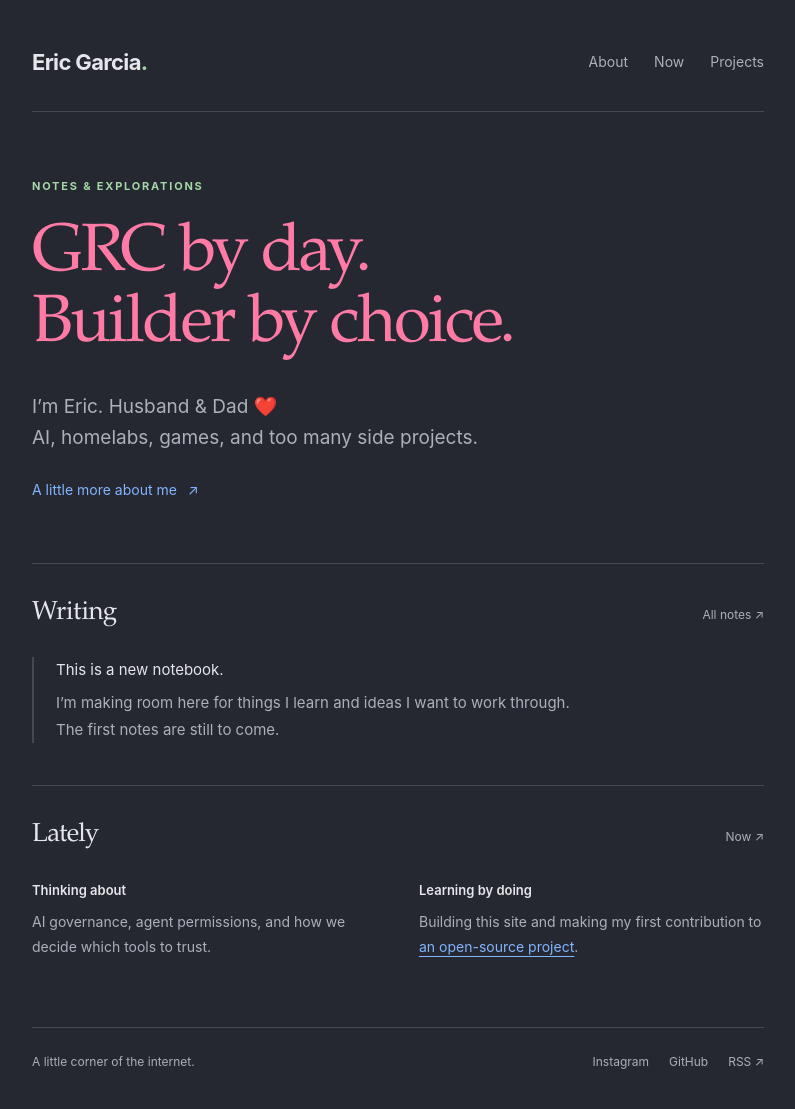
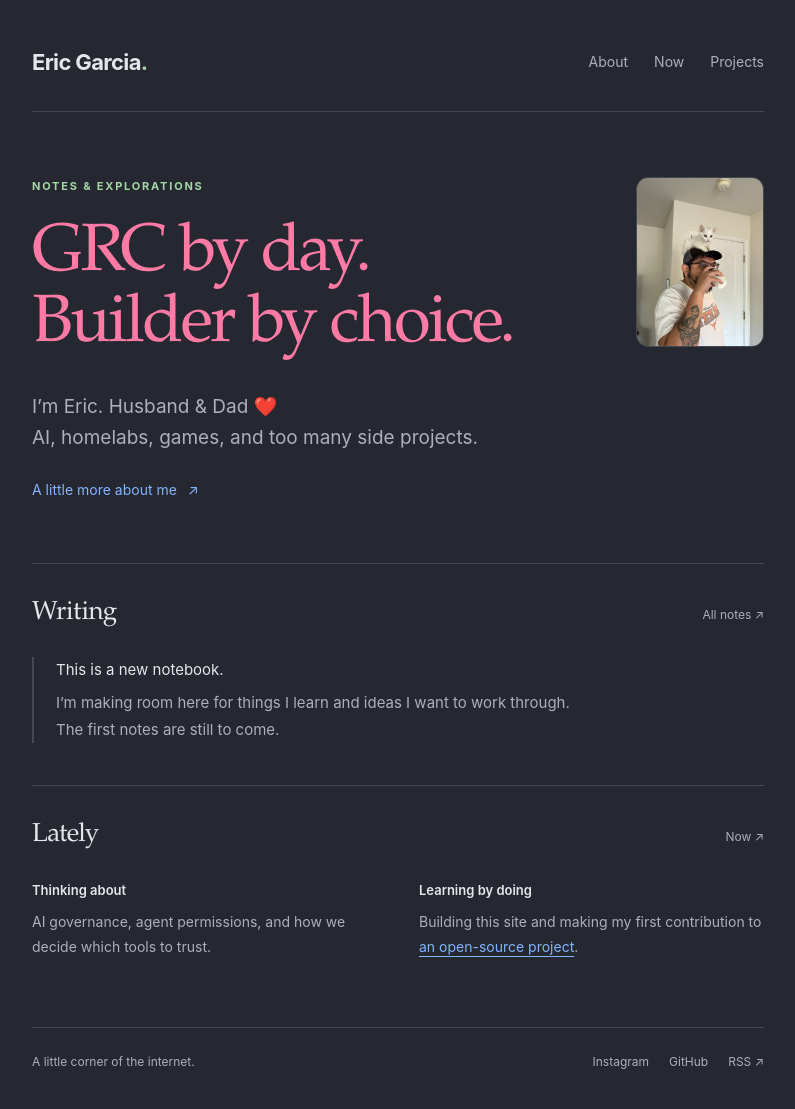
Before and after one commit to ericonyourphone/ericonyourphone.github.io, a Jekyll site: the page built from index.html, in a window 1280 px wide. Shown: the whole page, without its empty margins (242-1037 px from the left). Built offline with Jekyll 4.4.1, drawn with Linux system fonts in a browser that asks for light colours.

Commit message:
Add personal profile photo to home and about pages

```diff
--- a/assets/style.css
+++ b/assets/style.css
@@ -347,3 +347,37 @@ img {
     scroll-behavior:auto;
   }
 }
+
+.profile-portrait {
+  display:block;
+  height:auto;
+  border-radius:12px;
+  border:1px solid var(--line);
+}
+.home-portrait {
+  float:right;
+  width:128px;
+  margin:0 0 24px 28px;
+}
+.about-portrait {
+  float:right;
+  width:176px;
+  margin:0 0 24px 32px;
+}
+.introduction::after, .prose::after {
+  content:"";
+  display:table;
+  clear:both;
+}
+@media(max-width:600px) {
+  .home-portrait {
+    float:none;
+    width:108px;
+    margin:0 0 28px;
+  }
+  .about-portrait {
+    float:none;
+    width:156px;
+    margin:0 0 26px;
+  }
+}
--- a/index.html
+++ b/index.html
@@ -2,6 +2,7 @@
 layout: default
 ---
 <section class="introduction" aria-labelledby="hello">
+  <img class="profile-portrait home-portrait" src="{{ '/assets/profile.jpg' | relative_url }}" width="768" height="1024" alt="Eric holding a cup with a white cat perched on his hat.">
   <p class="eyebrow">Notes & explorations</p>
   <h1 id="hello">GRC by day.<br>Builder by choice.</h1>
   <p class="intro-copy">I’m Eric. Husband &amp; Dad ❤️<br>AI, homelabs, games, and too many side projects.</p>
```
Also changed, not shown: about.md (+2 -0 lines), assets/profile.jpg (added).
